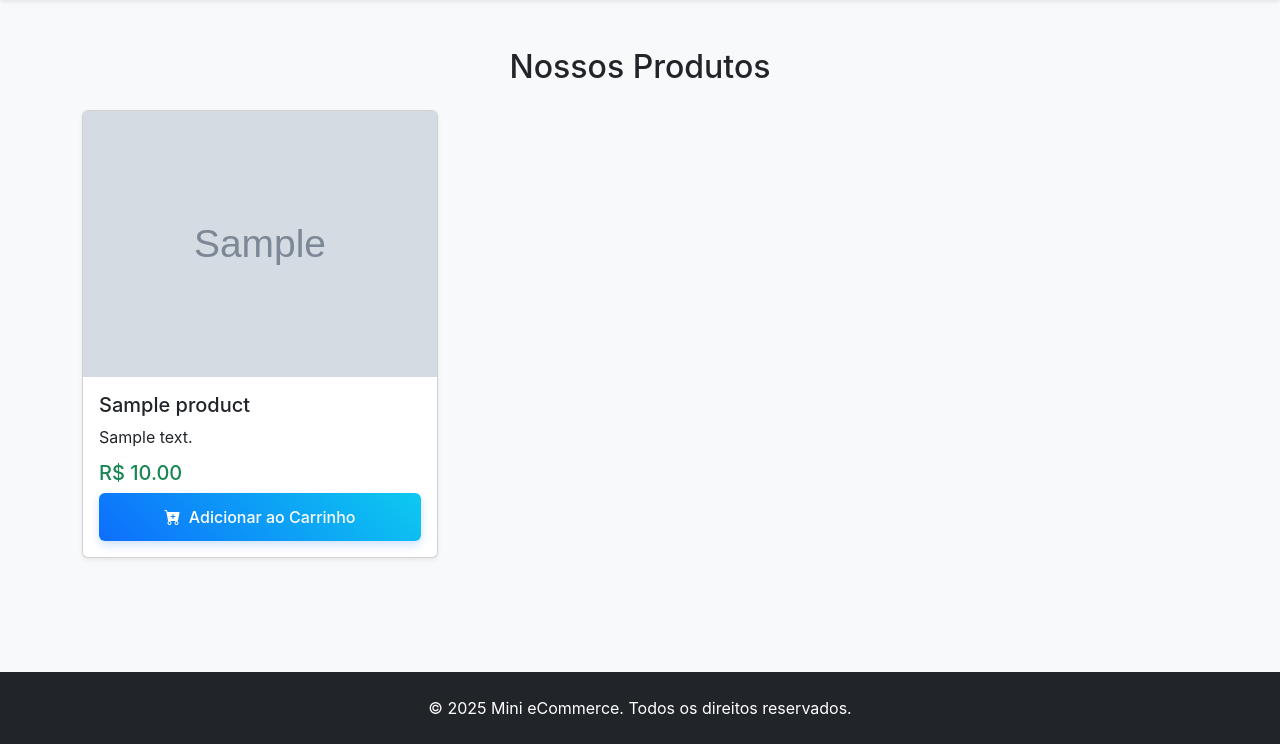
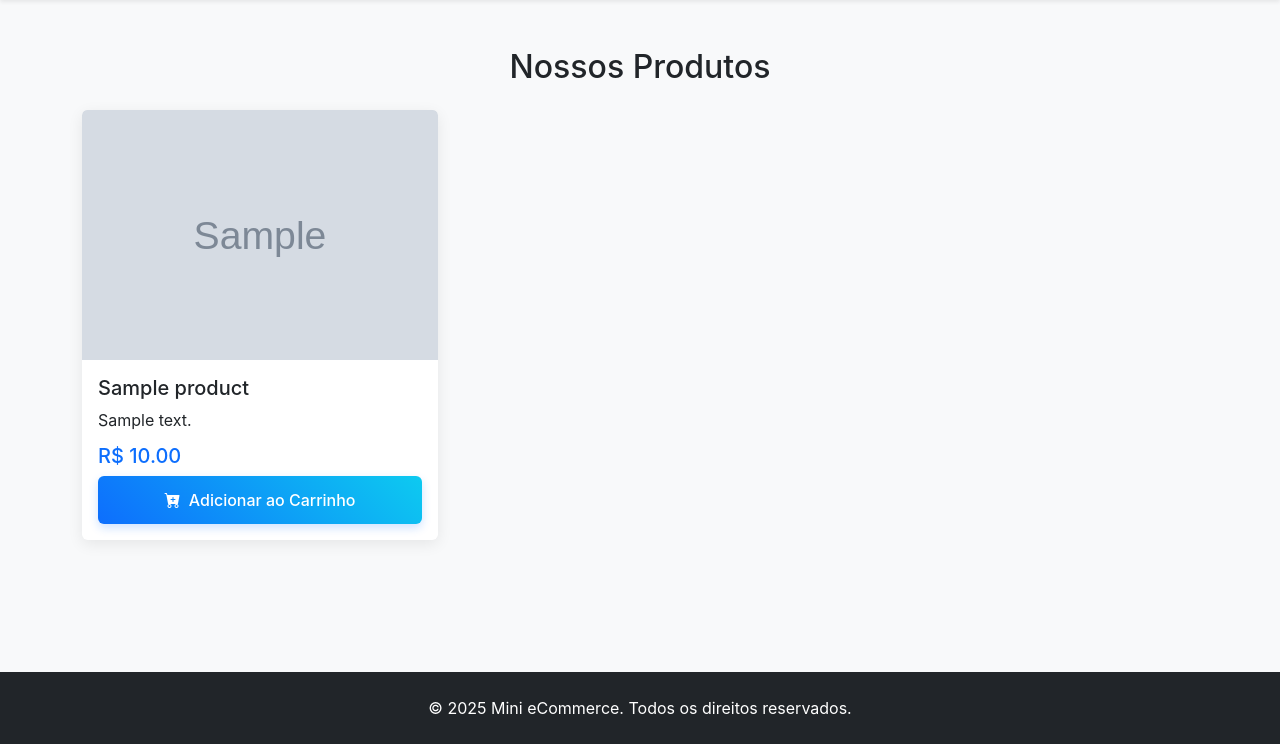
Before and after one commit to Vellister/Python100DaysOfCode, a Flask app: page / in a window 1280 px wide. Shown: the part 56-800 px from the top of the page. Run offline with Flask 3, Linux system fonts and the light colour scheme; tables that the repository leaves empty hold one stand-in row (values such as "Sample post"); grey boxes marked "Sample" are stand-in pictures.

Commit message:
Update index.html

```diff
--- a/Day 97 - Online Shop (Mini eCommerce) with Flask and Stripe/app/templates/index.html
+++ b/Day 97 - Online Shop (Mini eCommerce) with Flask and Stripe/app/templates/index.html
@@ -8,14 +8,19 @@
 
     <div class="row row-cols-1 row-cols-md-3 g-4">
         {% for product in products %}
-            <div class="col">
-                <div class="card h-100 shadow-sm">
-                    <img src="{{ url_for('static', filename='images/' + product.image_file) }}" class="card-img-top" alt="{{ product.name }}">
+            <div class="col product-col">
+
+                <div class="card h-100 product-card">
+
+                    <div class="card-img-container">
+                        <img src="{{ url_for('static', filename='images/' + product.image_file) }}" class="card-img-top" alt="{{ product.name }}">
+                    </div>
 
                     <div class="card-body d-flex flex-column">
                         <h5 class="card-title">{{ product.name }}</h5>
                         <p class="card-text">{{ product.description }}</p>
-                        <h6 class="card-subtitle mb-2 text-success fs-5">R$ {{ "%.2f"|format(product.price) }}</h6>
+
+                        <h6 class="card-subtitle mb-2 card-price fs-5">R$ {{ "%.2f"|format(product.price) }}</h6>
 
                         <form method="POST" action="{{ url_for('main.index') }}" class="mt-auto">
                             <input type="hidden" name="product_id" value="{{ product.id }}">
```
